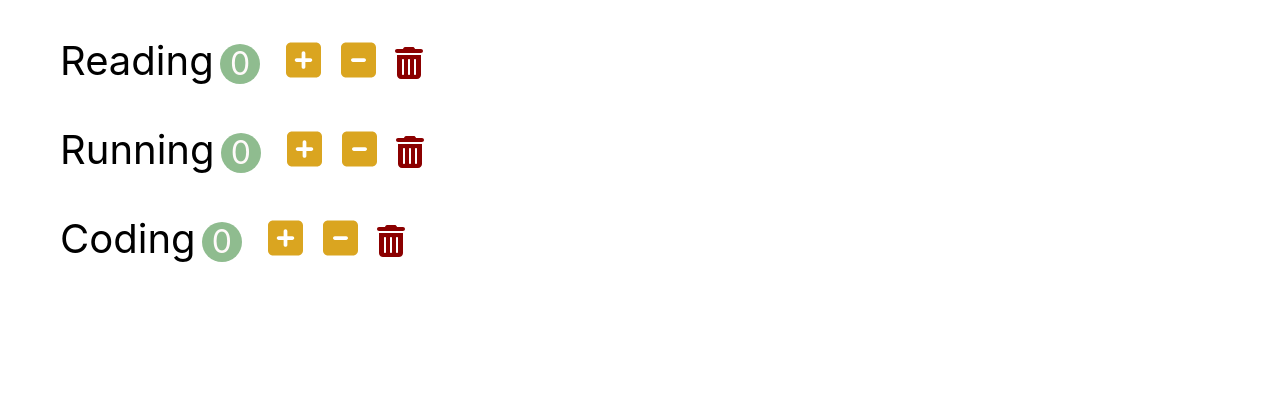
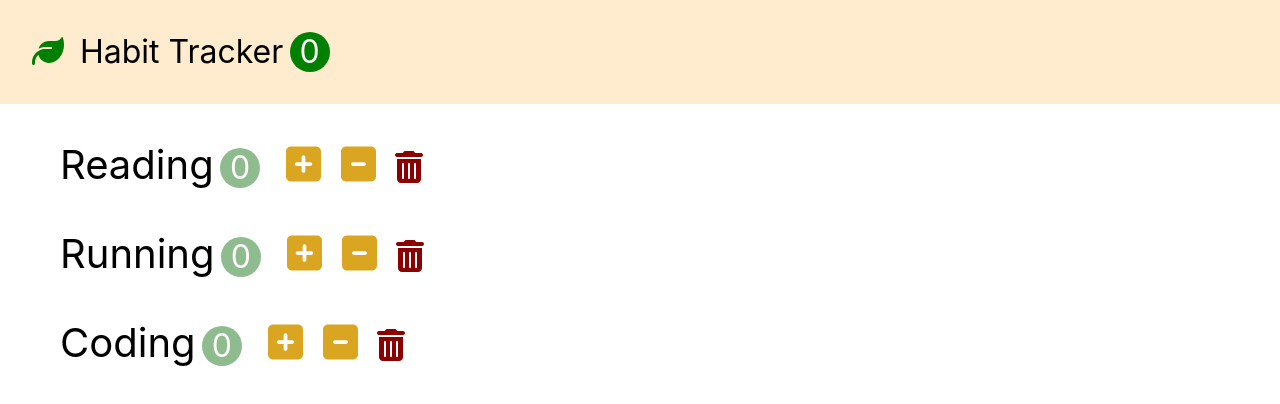
Before and after one commit to laniiiiworld/habit-tracker-react, a React (Create React App) app: page / in a window 1280 px wide. Shown: the top 404 px of the page. Built offline with nearby package versions, Linux system fonts and the light colour scheme.

Commit message:
Habit Tracker (ver.React)

```diff
--- a/src/app.css
+++ b/src/app.css
@@ -1,7 +1,39 @@
+*{
+  box-sizing: border-box;
+}
+
 button {
   outline: none;
   border: 0;
   cursor: pointer;
+}
+
+.count{
+  display: inline-block;
+  text-align: center;
+  font-size: 2rem;
+  width: 2.5rem;
+  height: 2.5rem;
+  line-height: 2.5rem;
+  margin-left: 0.2em;
+  margin-right: 0.5em;
+  color: snow;
+  border-radius: 50%;
+}
+
+.navbar{
+  font-size: 2rem;
+  padding: 1em;
+  background-color: blanchedalmond;
+}
+
+.navbar-logo{
+  color: green;
+  margin-right: 0.5em;
+}
+
+.navbar-count{
+  background-color: green;
 }
 
 .habit {
@@ -11,17 +43,7 @@
 }
 
 .habit-count {
-  display: inline-block;
-  text-align: center;
-  font-size: 2rem;
-  width: 2.5rem;
-  height: 2.5rem;
-  line-height: 2.5rem;
-  margin-left: 0.2em;
-  margin-right: 0.5em;
   background-color: darkseagreen;
-  color: snow;
-  border-radius: 50%;
 }
 
 .habit-button {
--- a/src/components/app.jsx
+++ b/src/components/app.jsx
@@ -1,8 +1,57 @@
+import React, { Component } from 'react';
 import '../app.css';
+import Navbar from './navbar';
 import Habits from './habits';
 
-function App() {
-  return <Habits />;
+class App extends Component {
+  state = {
+    habits: [
+      { id: 1, name: 'Reading', count: 0 },
+      { id: 2, name: 'Running', count: 0 },
+      { id: 3, name: 'Coding', count: 0 },
+    ],
+  };
+
+  getTotalCount = ()=>{
+    const count = this.state.habits.reduce((sum,habit)=>{
+                      if(habit.count > 0) sum += 1;
+                      return sum;
+                    }, 0);
+    return count;
+  };
+
+  handleIncrement = (habit) => {
+    const habits = [...this.state.habits];
+    const index = habits.indexOf(habit);
+    habits[index].count++;
+    this.setState({ habits });
+  };
+
+  handleDecrement = (habit) => {
+    const habits = [...this.state.habits];
+    const index = habits.indexOf(habit);
+    const count = habits[index].count - 1;
+    habits[index].count = count < 0 ? 0 : count;
+    this.setState({ habits });
+  };
+
+  handleDelete = (habit) => {
+    const habits = this.state.habits.filter((item) => item.id != habit.id);
+    this.setState({ habits });
+  };
+
+  render() {
+    return (
+      <>
+        <Navbar totalCount={this.getTotalCount()} />
+        <Habits
+          habits={this.state.habits}
+          onIncrement={this.handleIncrement}
+          onDecrement={this.handleDecrement}
+          onDelete={this.handleDelete}
+         />
+      </>);
+  }
 }
 
 export default App;
--- a/src/components/habit.jsx
+++ b/src/components/habit.jsx
@@ -7,7 +7,7 @@
     return (
       <li className='habit'>
         <span className='habit-name'>{name}</span>
-        <span className='habit-count'>{count}</span>
+        <span className='count habit-count'>{count}</span>
         <button className='habit-button habit-increase' onClick={(event) => this.props.onIncrement(habit)}>
           <i className='fa-solid fa-square-plus'></i>
         </button>
--- a/src/components/habits.jsx
+++ b/src/components/habits.jsx
@@ -2,44 +2,17 @@
 import Habit from './habit';
 
 class Habits extends Component {
-  state = {
-    habits: [
-      { id: 1, name: 'Reading', count: 0 },
-      { id: 2, name: 'Running', count: 0 },
-      { id: 3, name: 'Coding', count: 0 },
-    ],
-  };
-
-  handleIncrement = (habit) => {
-    const habits = [...this.state.habits];
-    const index = habits.indexOf(habit);
-    habits[index].count++;
-    this.setState({ habits });
-  };
-
-  handleDecrement = (habit) => {
-    const habits = [...this.state.habits];
-    const index = habits.indexOf(habit);
-    const count = habits[index].count - 1;
-    habits[index].count = count < 0 ? 0 : count;
-    this.setState({ habits });
-  };
-
-  handleDelete = (habit) => {
-    const habits = this.state.habits.filter((item) => item.id != habit.id);
-    this.setState({ habits });
-  };
 
   render() {
     return (
       <ul>
-        {this.state.habits.map((habit) => (
+        {this.props.habits.map((habit) => (
           <Habit //
             key={habit.id}
             habit={habit}
-            onIncrement={this.handleIncrement}
-            onDecrement={this.handleDecrement}
-            onDelete={this.handleDelete}
+            onIncrement={(event) => this.props.onIncrement(habit)}
+            onDecrement={(event) => this.props.onDecrement(habit)}
+            onDelete={(event) => this.props.onDelete(habit)}
           />
         ))}
       </ul>
--- /dev/null
+++ b/src/components/navbar.jsx
@@ -0,0 +1,15 @@
+import React, { Component } from 'react';
+
+class Navbar extends Component {
+  render() {
+    return (
+      <nav className="navbar">
+        <i className="navbar-logo fas fa-leaf"></i>
+        <span>Habit Tracker</span>
+        <span className='count navbar-count'>{this.props.totalCount}</span>
+      </nav>
+    );
+  }
+}
+
+export default Navbar;
```
